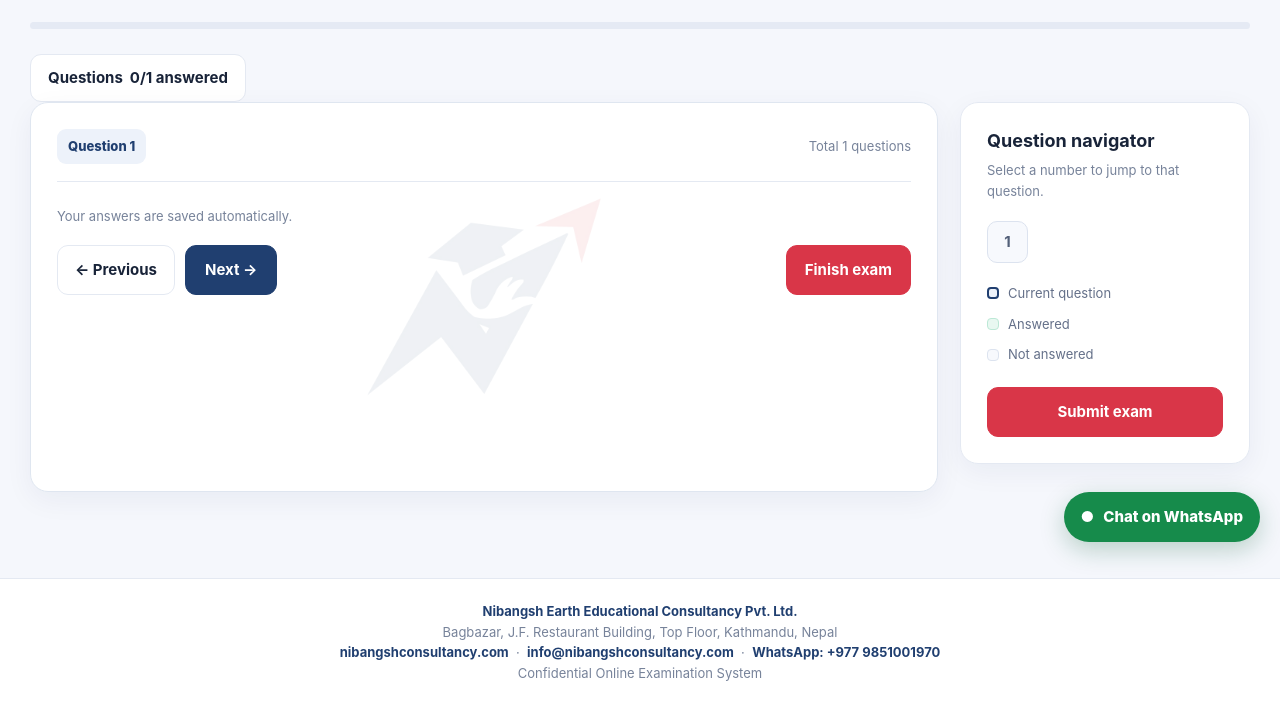
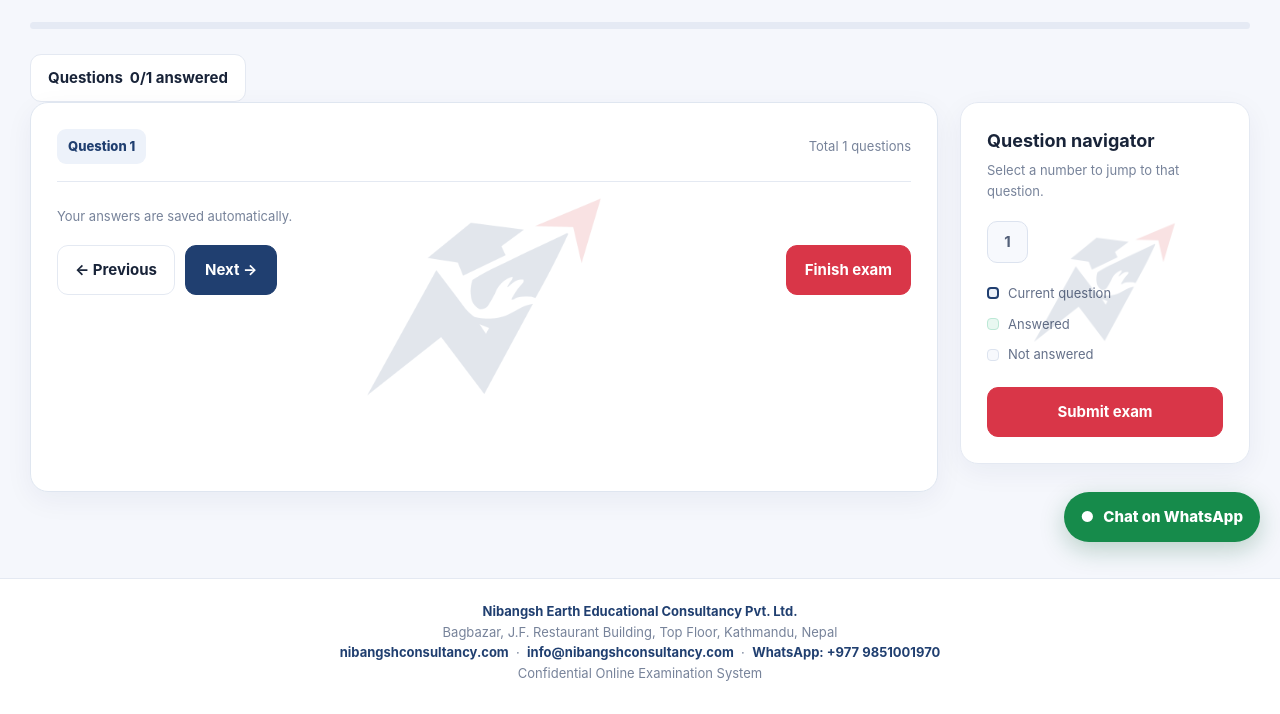
Before and after one commit to aeditechitcompany-hash/OnlineExam, a Django app: template templates/exams/take_exam.html in a window 1280 px wide. Shown: the part 238-952 px from the top of the page. Run offline with Django 5.2, Linux system fonts and the light colour scheme; the template is opened without the code that fills it: most values are stand-ins (such as "Sample title", 1, 10 or a date in 2020); grey boxes marked "Sample" are stand-in pictures; parts of the project's set-up code (start-up, migrations or seed data) failed here and were passed over.

Commit message:
Adding watermark in center

```diff
--- a/templates/exams/take_exam.html
+++ b/templates/exams/take_exam.html
@@ -90,21 +90,51 @@
         border-color: #dfe6f0;
     }
 
-    .question-card::before {
+    /* Foreground watermark centred over the entire question card */
+    .question-card::after {
         content: "";
         position: absolute;
-        z-index: 0;
+        z-index: 20;
         inset: 0;
         background-image: url("{% static 'branding/nibangsh-logo.png' %}");
         background-repeat: no-repeat;
         background-position: center center;
         background-size: min(48%, 310px) auto;
-        opacity: .075;
+        opacity: .13;
         mix-blend-mode: multiply;
         pointer-events: none;
     }
 
-    .question-card > * { position: relative; }
+    .question-card > * {
+        position: relative;
+        z-index: 0;
+    }
+
+    /* Foreground watermark for the question navigator */
+    .navigator-card {
+        position: relative;
+        isolation: isolate;
+        overflow: hidden;
+    }
+
+    .navigator-card::after {
+        content: "";
+        position: absolute;
+        z-index: 20;
+        inset: 0;
+        background-image: url("{% static 'branding/nibangsh-logo.png' %}");
+        background-repeat: no-repeat;
+        background-position: center center;
+        background-size: min(65%, 250px) auto;
+        opacity: .13;
+        mix-blend-mode: multiply;
+        pointer-events: none;
+    }
+
+    .navigator-card > * {
+        position: relative;
+        z-index: 0;
+    }
     .question-badge { background: #edf2fa; color: #203f70; }
     .exam-progress-fill { background: #203f70; }
     .palette-button.current { border-color: #203f70; color: #203f70; background: #edf2fa; }
@@ -683,9 +713,14 @@
         margin-top: 16px;
     }
 
-    .question-card::before {
+    .question-card::after {
         background-size: min(62%, 240px) auto;
-        opacity: .055;
+        opacity: .10;
+    }
+
+    .navigator-card::after {
+        background-size: min(70%, 220px) auto;
+        opacity: .10;
     }
 }
 
@@ -895,7 +930,7 @@
     </section>
 
     <aside class="exam-sidebar" id="mobile-question-navigator">
-        <div class="card">
+        <div class="card navigator-card">
             <div class="sidebar-heading">
                 <h3>Question navigator</h3>
             </div>
```
